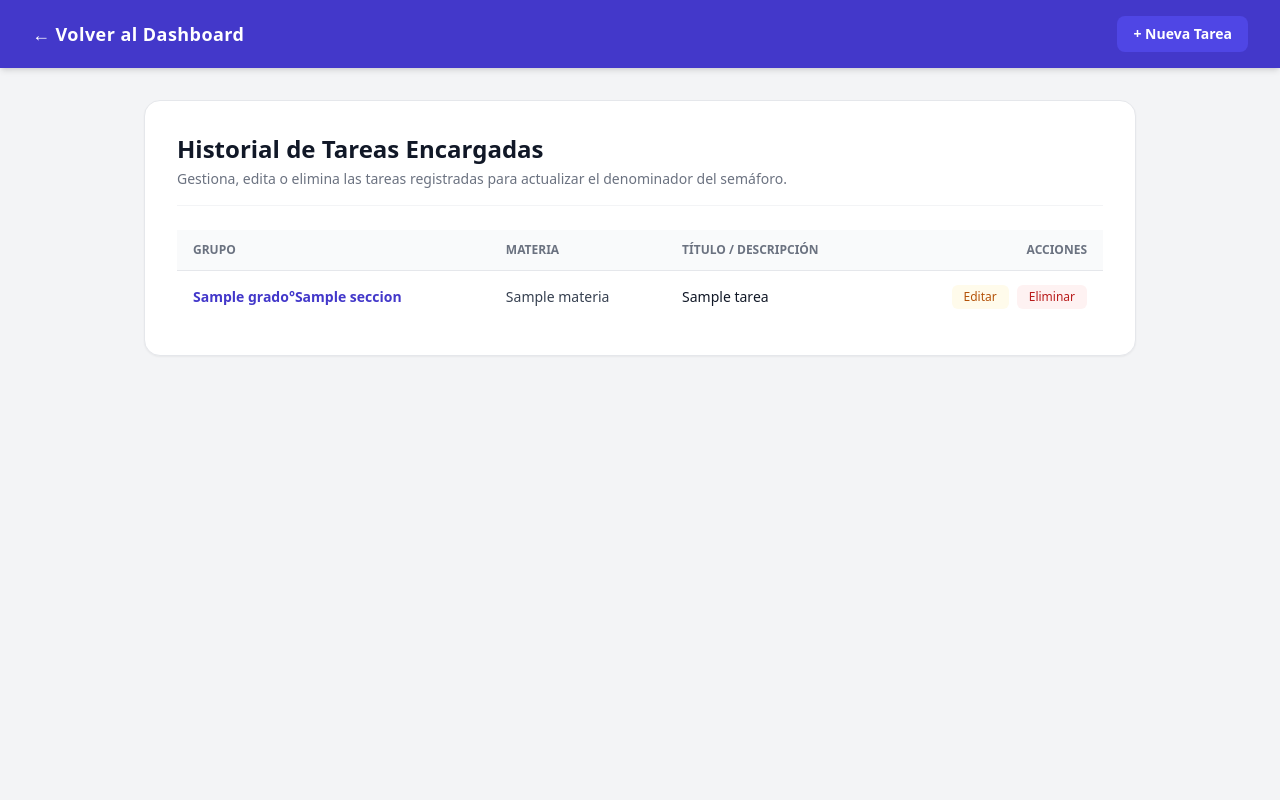
After one commit to arm98sub/proyectoEscolar, a Django app: template alumnos/templates/alumnos/lista_tareas.html in a window 1280 px wide. The commit adds this page. Run offline with Django 5.2, Linux system fonts and the light colour scheme; the template is opened without the code that fills it: most values are stand-ins (such as "Sample title", 1, 10 or a date in 2020); some libraries are stand-ins or nearby versions.

Commit message:
fix: corregir eliminacion de tareas y confirmar plantilla

```diff
--- a/alumnos/templates/alumnos/dashboard.html
+++ b/alumnos/templates/alumnos/dashboard.html
@@ -30,6 +30,9 @@
             </svg>
             <span>+ Nueva Tarea Encargada</span>
         </a>
+        <a href="{% url 'lista_tareas_encargadas' %}" class="inline-flex items-center gap-2 px-4 py-2.5 bg-gray-100 hover:bg-gray-200 text-gray-700 font-semibold text-sm rounded-xl transition-all">
+    📋 Ver Historial / Editar
+</a>
     </div>
         </div>
 
--- /dev/null
+++ b/alumnos/templates/alumnos/lista_tareas.html
@@ -0,0 +1,79 @@
+<!DOCTYPE html>
+<html lang="es">
+<head>
+    <meta charset="UTF-8">
+    <meta name="viewport" content="width=device-width, initial-scale=1.0">
+    <title>Historial de Tareas Encargadas</title>
+    <script src="https://cdn.tailwindcss.com"></script>
+</head>
+<body class="bg-gray-100 min-h-screen text-gray-800">
+
+    <nav class="bg-indigo-700 text-white shadow-md mb-8">
+        <div class="max-w-7xl mx-auto px-4 sm:px-6 lg:px-8 py-4 flex items-center justify-between">
+            <a href="{% url 'dashboard' %}" class="font-bold text-lg tracking-wide hover:text-indigo-200 transition-colors">
+                ← Volver al Dashboard
+            </a>
+            <a href="{% url 'registrar_tarea_encargada' %}" class="bg-indigo-600 hover:bg-indigo-800 text-white px-4 py-2 rounded-lg text-sm font-semibold transition-colors">
+                + Nueva Tarea
+            </a>
+        </div>
+    </nav>
+
+    <main class="max-w-5xl mx-auto px-4 pb-12">
+        <div class="bg-white rounded-2xl shadow-sm border border-gray-200 p-6 md:p-8">
+            <div class="mb-6 pb-4 border-b border-gray-100">
+                <h1 class="text-2xl font-bold text-gray-900">Historial de Tareas Encargadas</h1>
+                <p class="text-sm text-gray-500 mt-1">
+                    Gestiona, edita o elimina las tareas registradas para actualizar el denominador del semáforo.
+                </p>
+            </div>
+
+            {% if tareas %}
+            <div class="overflow-x-auto">
+                <table class="w-full text-left border-collapse text-sm">
+                    <thead>
+                        <tr class="border-b border-gray-200 bg-gray-50 text-xs uppercase font-semibold text-gray-500">
+                            <th class="py-3 px-4">Grupo</th>
+                            <th class="py-3 px-4">Materia</th>
+                            <th class="py-3 px-4">Título / Descripción</th>
+                            <th class="py-3 px-4 text-right">Acciones</th>
+                        </tr>
+                    </thead>
+                    <tbody class="divide-y divide-gray-100">
+                        {% for tarea in tareas %}
+                        <tr class="hover:bg-gray-50 transition-colors">
+                            <td class="py-3.5 px-4 font-bold text-indigo-700">
+                                {{ tarea.grupo.grado }}°{{ tarea.grupo.seccion }}
+                            </td>
+                            <td class="py-3.5 px-4 font-medium text-gray-700">
+                                {{ tarea.materia.nombre }}
+                            </td>
+                            <td class="py-3.5 px-4 text-gray-900">
+                                {{ tarea.titulo }}
+                            </td>
+                            <td class="py-3.5 px-4 text-right">
+                                <div class="inline-flex items-center gap-2">
+                                    <a href="{% url 'editar_tarea_encargada' tarea.id %}" class="px-3 py-1 bg-amber-50 text-amber-700 hover:bg-amber-100 rounded-md font-medium text-xs transition-colors">
+                                        Editar
+                                    </a>
+                                    <a href="{% url 'eliminar_tarea_encargada' tarea.id %}"
+   onclick="return confirm('¿Seguro que deseas eliminar la tarea {{ tarea.titulo }}?');"
+   class="px-3 py-1 bg-red-50 text-red-700 hover:bg-red-100 rounded-md font-medium text-xs transition-colors">
+    Eliminar
+</a>
+                                </div>
+                            </td>
+                        </tr>
+                        {% endfor %}
+                    </tbody>
+                </table>
+            </div>
+            {% else %}
+            <div class="text-center py-12 text-gray-500">
+                <p>No hay tareas encargadas registradas todavía.</p>
+            </div>
+            {% endif %}
+        </div>
+    </main>
+</body>
+</html>
--- a/config/urls.py
+++ b/config/urls.py
@@ -16,4 +16,7 @@ urlpatterns = [
     # --- NUEVA RUTA AQUÍ ---
     path('alumno/<int:alumno_id>/agregar-tarea/', agregar_tarea_pendiente, name='agregar_tarea_pendiente'),
     path('tarea-encargada/nueva/', views.registrar_tarea_encargada, name='registrar_tarea_encargada'),
+    path('tareas-encargadas/', views.lista_tareas_encargadas, name='lista_tareas_encargadas'),
+    path('tareas-encargadas/<int:tarea_id>/editar/', views.editar_tarea_encargada, name='editar_tarea_encargada'),
+    path('tareas-encargadas/<int:tarea_id>/eliminar/', views.eliminar_tarea_encargada, name='eliminar_tarea_encargada'),
 ]
```
Also changed, not shown: alumnos/templates/alumnos/comfirmar_eliminar_tarea.html (added, +28 -0 lines), alumnos/templates/alumnos/editar_tarea.html (added, +42 -0 lines), alumnos/templates/alumnos/eliminar_tarea.html (added, +27 -0 lines), alumnos/views.py (+48 -0 lines).
